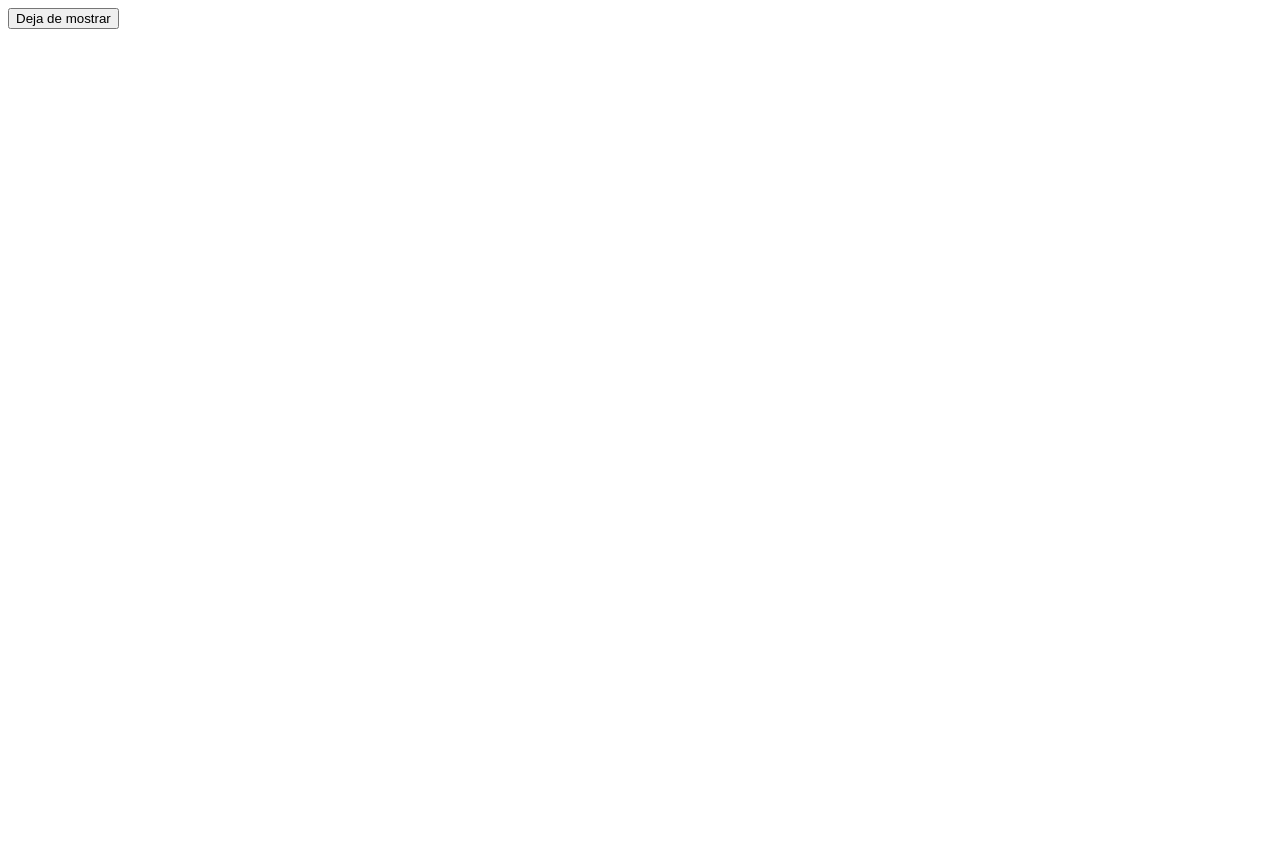
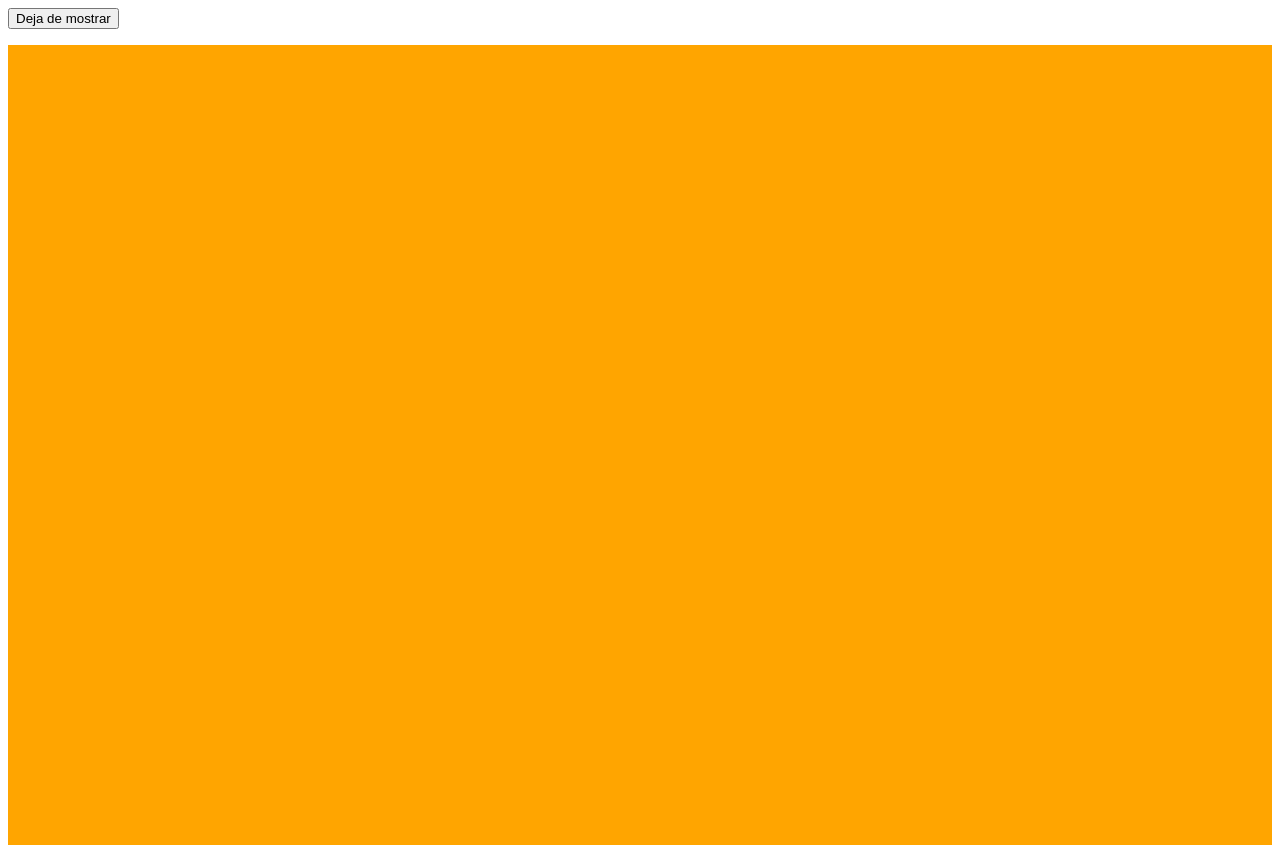
Before and after one commit to agarcluq/react-useeffect-fech, a React (Create React App) app: page / in a window 1280 px wide. Before the commit the page ends 800 px from the top, so only its background shows below. Built offline with nearby package versions, Linux system fonts and the light colour scheme.

Commit message:
1 file modified

```diff
--- a/src/App.js
+++ b/src/App.js
@@ -4,7 +4,7 @@ import React, { useState, useEffect } from 'react';
 
 
 export default function App() {
-const [mostrar,setMostrar]=useState(false)
+const [mostrar,setMostrar]=useState(true)
 
   return (
     <div>
@@ -23,5 +23,5 @@ function MouseColor (){
 
   })
   console.log('error')
-  return <div style={{height: "100vh" ,background:color}}/>
+  return  <div style={{height: "100vh" ,background:color}}></div>
 }
```
